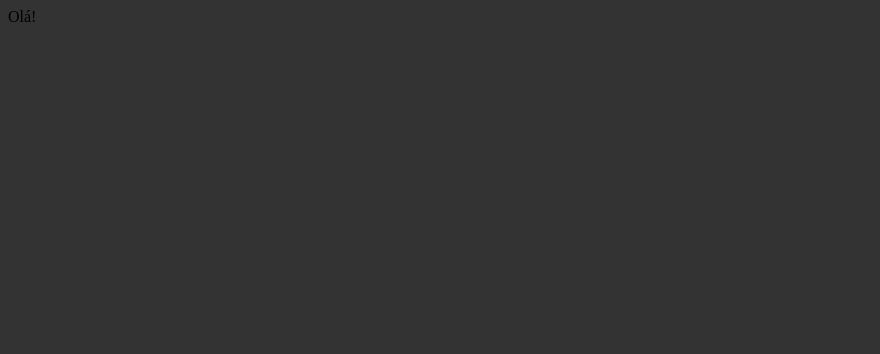
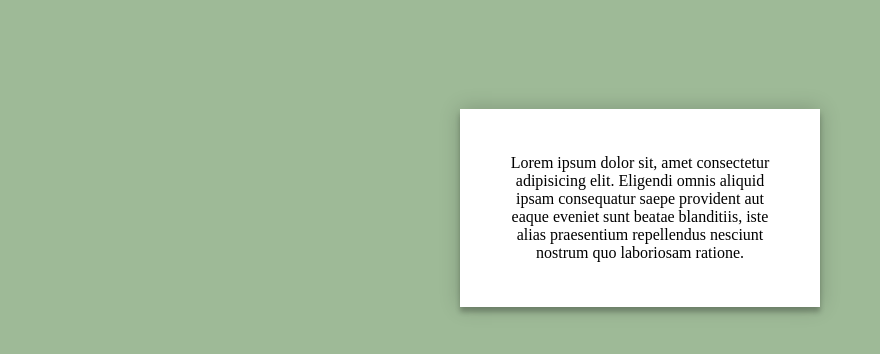
Before and after one commit to joaocorner/Projeto_Painel_PHP, a PHP site: page / in a window 1280 px wide. Before the commit the part shown is almost empty. Shown: the top 354 px of the page, without its empty margins (0-880 px from the left). Run offline with PHP 8.4, Linux system fonts and the light colour scheme.

Commit message:
css do form

```diff
--- a/css/style.css
+++ b/css/style.css
@@ -1,4 +1,20 @@
-body{
-    background-color: #333;
+body {
+  background-color: #96b48eea;
+}
 
+.login {
+  width: 360px;
+  margin: auto;
+  padding: 8% 0 0 ;
 }
+
+.form{
+    position: relative;
+    z-index: 1;
+    background: #FFFFFF;
+    max-width: 360px;
+    margin: 0 auto 100px;
+    padding: 45px;
+    text-align: center;
+    box-shadow: 0 0 20px 0 rgba(0, 0, 0, 0.2), 0 5px 5px 0 rgba(0, 0, 0, 0.24);
+}
--- a/index.php
+++ b/index.php
@@ -8,7 +8,11 @@
 </head>
 <body>
     <div class='login'>
-        Olá!
+        <div class='form'>
+            <form class='registro' action="">
+                Lorem ipsum dolor sit, amet consectetur adipisicing elit. Eligendi omnis aliquid ipsam consequatur saepe provident aut eaque eveniet sunt beatae blanditiis, iste alias praesentium repellendus nesciunt nostrum quo laboriosam ratione.
+            </form>
+        </div>
     </div>
 </body>
 </html>
```
